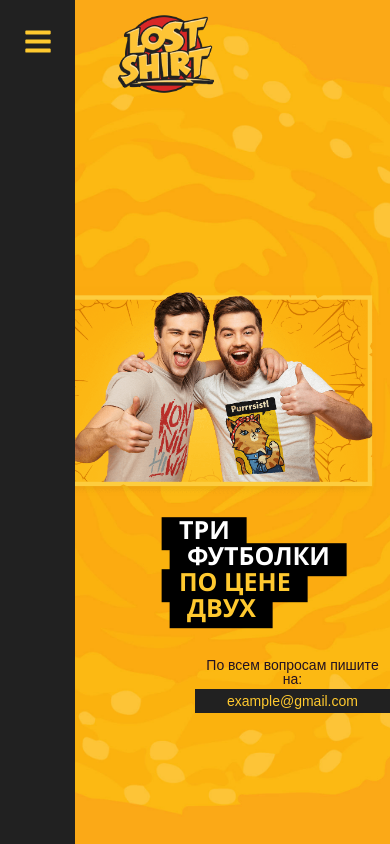
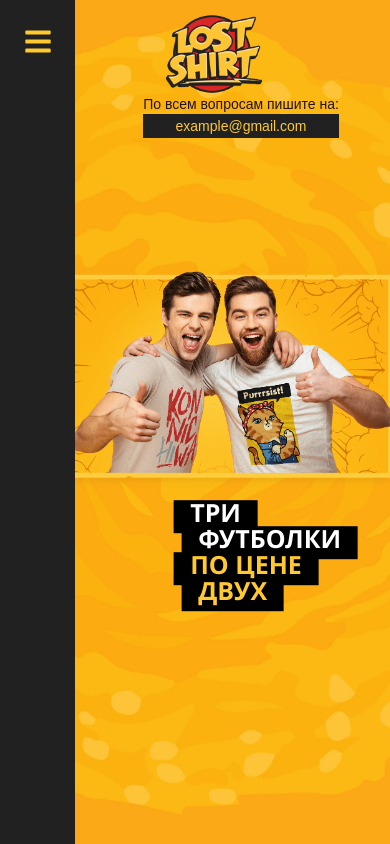
Before and after one commit to Heneros/html-site, a website: page index.html in a window 390 px wide. Drawn offline with nearby package versions, Linux system fonts and the light colour scheme; files that its build step writes are made by us from their sources; a web font is replaced by a local one.

Commit message:
header class adaptive enhancing

```diff
--- a/sass/blocks/hero.scss
+++ b/sass/blocks/hero.scss
@@ -161,7 +161,8 @@
       justify-content: center;
       img{
       height: auto;
-      width: 140px;
+      max-width: 140px;
+      padding-right: 55px;
     }
   }
   .hero__content{
@@ -174,7 +175,7 @@
        font-size: 33px;
      }
      .fade-slider, .fade-slider__item {
-       width: 82%;
+      width: 85%;
        height: 90%;
        left: 11%;
    }
@@ -195,21 +196,51 @@
     .header{
       justify-content: normal;
     }
-
    }
 
-  // @media(max-width:1200px){
-  //   .hero {
-  // width: 100%;
-  //   }
 
-  //   .hero__content{
-  //     width: 750px;
-  //   }
-  //   .wrapper{
-  //     max-width: 760px;
-  //   }
-  //   .lined-text{
-  //     font-size: 20px;
-  //   }
-  // }
+@media(max-width:950px){
+  .header{
+  max-width: 450px;
+  a{
+    padding-right: 0;
+
+  }
+}
+}
+@media(max-width:505px){
+  .header{
+    display: flex;
+    flex-wrap: wrap;
+    justify-content: center;
+    max-width: 250px;
+    a{
+      padding-right: 0;
+    }
+  }
+}
+@media(max-width:375px){
+  .header{
+    display: flex;
+    flex-wrap: wrap;
+    justify-content: center;
+    max-width: 155px;
+  }
+}
+
+@media(max-width: 700px){
+  .header {
+      img {
+        height: auto;
+        max-width: 100px;
+          }
+  }
+}
+@media(max-width:675px){
+    .fade-slider {
+      .fade-slider__item {
+        width: 87%;
+        height: 85%;
+     }
+    }
+  }
--- a/sass/blocks/product-header.scss
+++ b/sass/blocks/product-header.scss
@@ -7,6 +7,7 @@
 .wrapper__header{
     @include min-max(177px, 1544px, 0);
 }
+
     .header-product{
         display: flex;
         justify-content: space-between;
@@ -30,6 +31,11 @@
             margin: 0;
             position: relative;
             left: 14%;
+          }
+          .mail__product {
+            text-decoration: none;
+            text-align: center;
+            color: inherit;
           }
     }
 
@@ -75,7 +81,7 @@
     }
 }
 @media (max-width: 700px){
-    .logo {
+    .logo__product {
         padding-right: 0px;
         img{
             width: 100px;
@@ -86,7 +92,7 @@
     .hero-product {
         min-height: 250px;
     }
-    .mail {
+    .mail__product {
         position: absolute;
         top: 78%;
         left: 50%;
```
Also changed, not shown: product.html (+2 -2 lines), build/css/style.css, build/product.html, sass/style.scss (line endings or trailing spaces).
